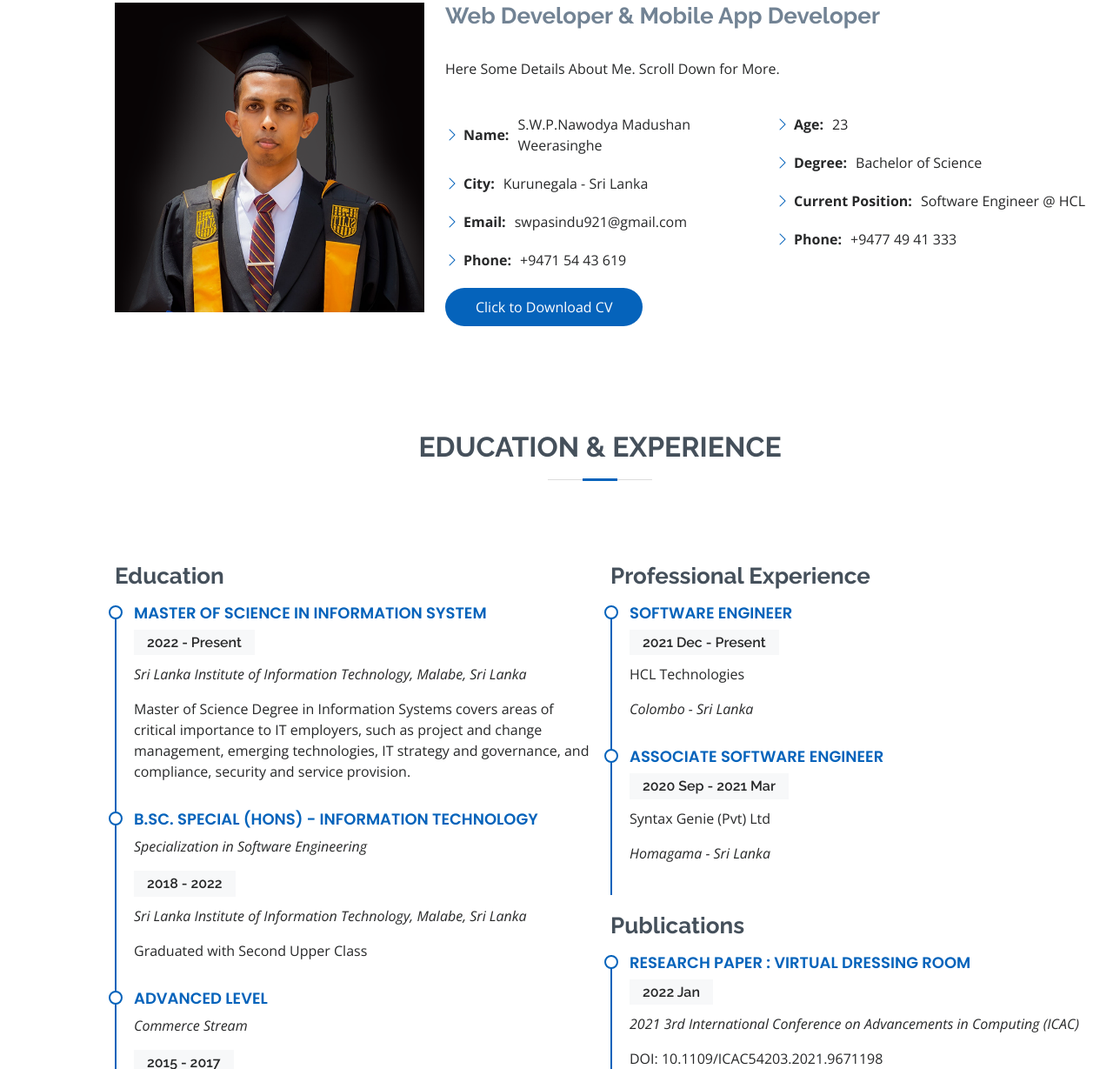
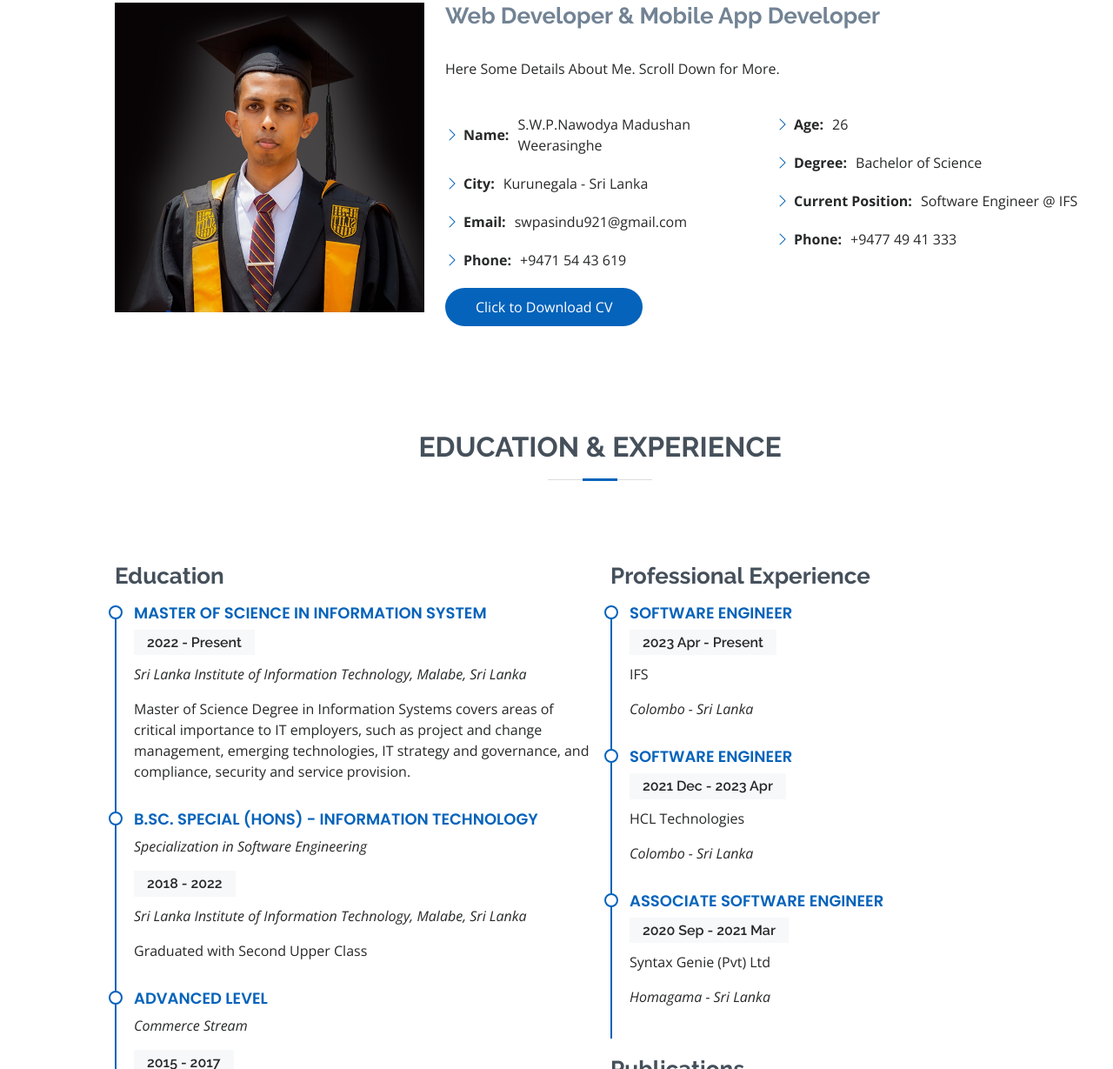
Before and after one commit to pasindu-nawodya/pasindu-nawodya.github.io, a plain HTML site: page index.html in a window 1280 px wide. Shown: the part 1085-2314 px from the top of the page at 87% size. Drawn offline with nearby package versions, Linux system fonts and the light colour scheme.

Commit message:
Update index.html

```diff
--- a/index.html
+++ b/index.html
@@ -112,9 +112,9 @@
               </div>
               <div class="col-lg-6">
                 <ul>
-                  <li><i class="bi bi-chevron-right"></i> <strong>Age:</strong> <span>23</span></li>
+                  <li><i class="bi bi-chevron-right"></i> <strong>Age:</strong> <span>26</span></li>
                   <li><i class="bi bi-chevron-right"></i> <strong>Degree:</strong> <span>Bachelor of Science</span></li>
-                  <li><i class="bi bi-chevron-right"></i> <strong>Current Position:</strong> <span>Software Engineer @ HCL</span></li>
+                  <li><i class="bi bi-chevron-right"></i> <strong>Current Position:</strong> <span>Software Engineer @ IFS</span></li>
                   <li><i class="bi bi-chevron-right"></i> <strong>Phone:</strong> <span>+9477 49 41 333</span></li>
                 </ul>
               </div>
@@ -168,7 +168,13 @@
             <h3 class="resume-title">Professional Experience</h3>
             <div class="resume-item">
               <h4>Software Engineer</h4>
-              <h5>2021 Dec - Present</h5>
+              <h5>2023 Apr - Present</h5>
+              <p>IFS</p>
+              <p><em>Colombo - Sri Lanka </em></p>
+            </div>
+            <div class="resume-item">
+              <h4>Software Engineer</h4>
+              <h5>2021 Dec - 2023 Apr</h5>
               <p>HCL Technologies</p>
               <p><em>Colombo - Sri Lanka </em></p>
             </div>
```
